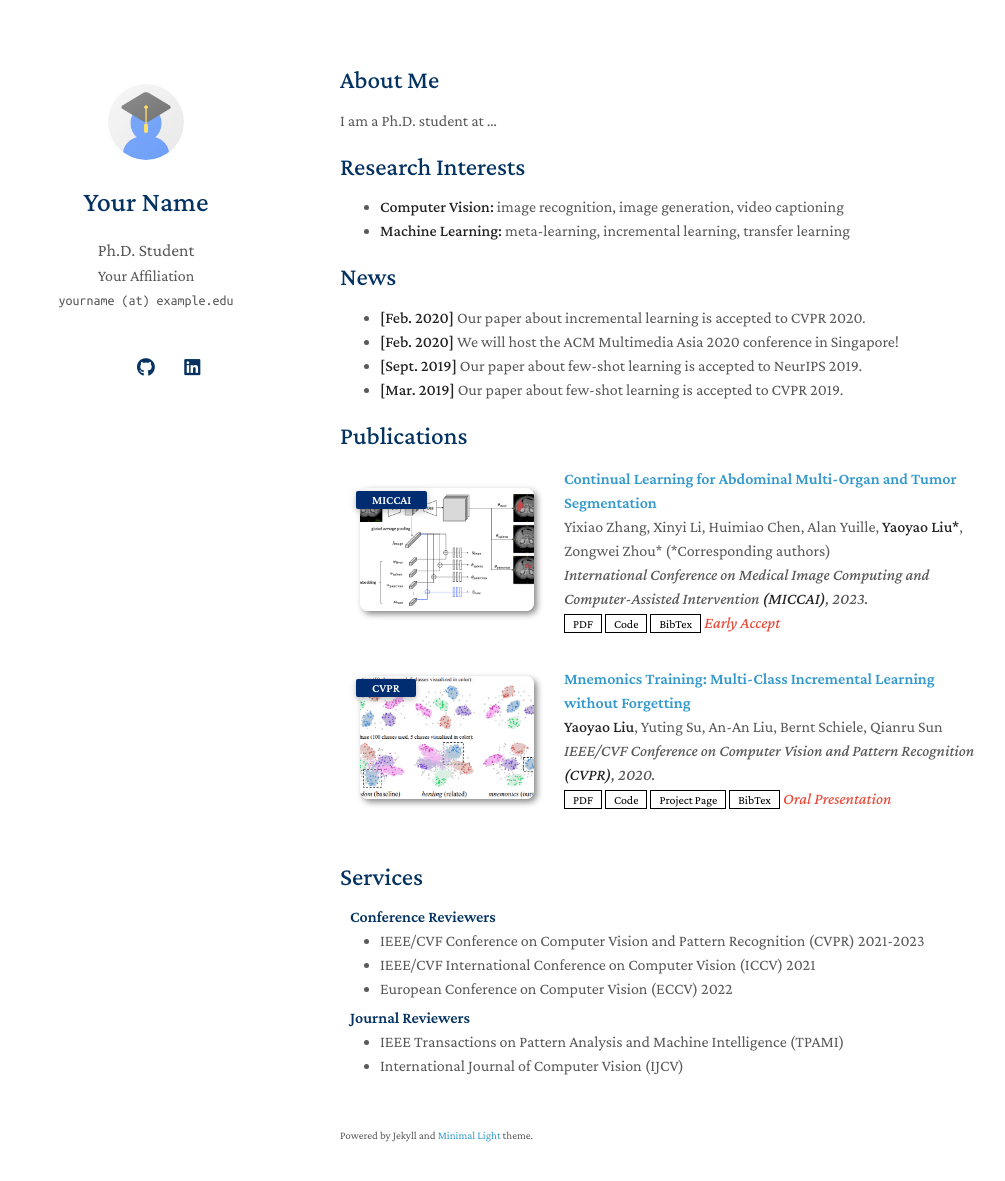
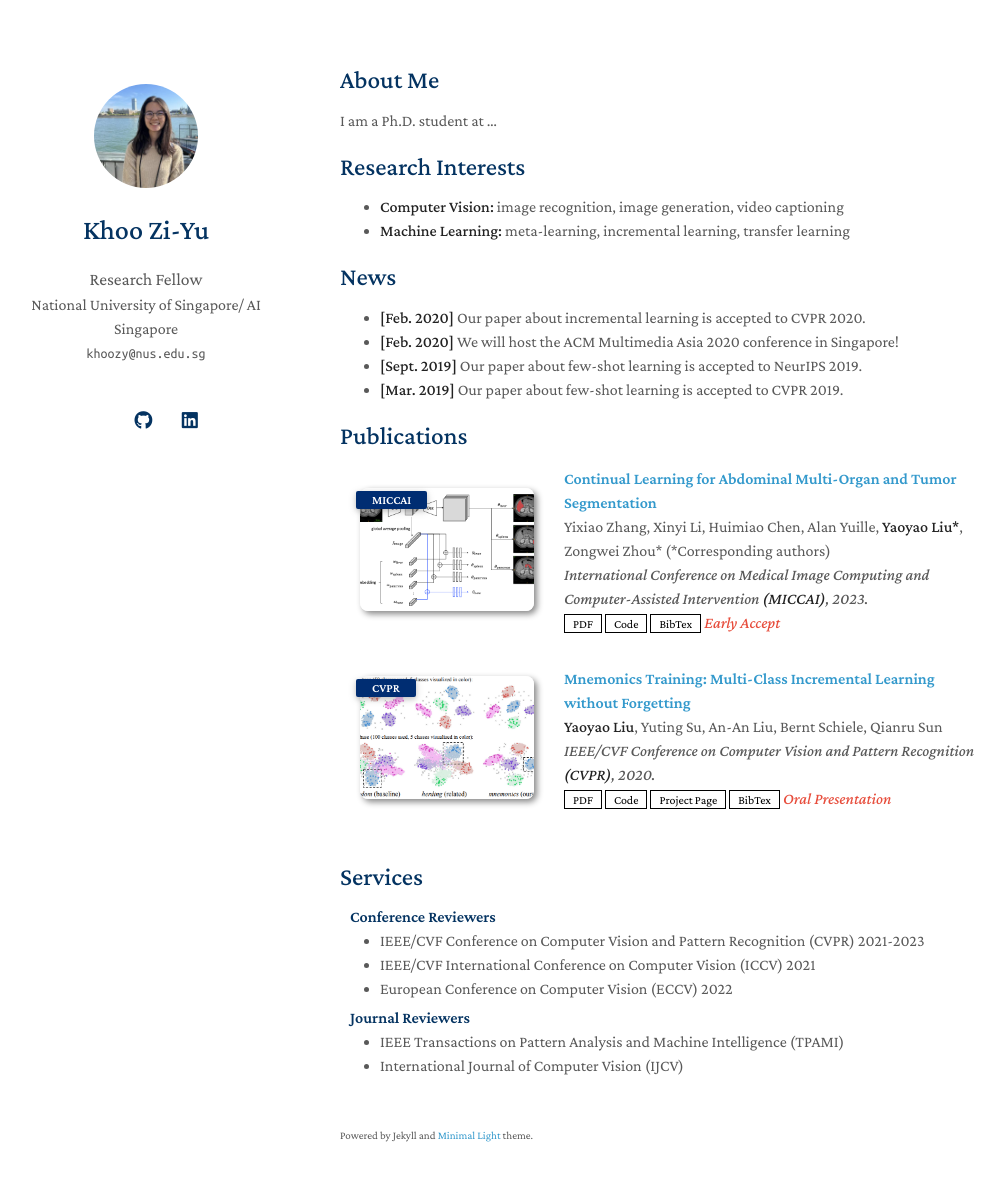
Before and after one commit to zykhoo/zykhoo.github.io, a Jekyll site: the page built from index.md, in a window 1280 px wide and 1216 px high. Shown: the top 1181 px of the window, without its empty margins (130-1135 px from the left). Built offline with Jekyll 4.4.1, drawn with Linux system fonts in a browser that asks for light colours; a style sheet for code colours, icons or effects is not loaded; our own code applies the rules of GitHub Pages for plain Markdown files.

Commit message:
Update _config.yml

```diff
--- a/_config.yml
+++ b/_config.yml
@@ -1,28 +1,26 @@
 # Basic Information
-title: Your Name
-position: Ph.D. Student
-affiliation: Your Affiliation
-email: yourname (at) example.edu
+title: Khoo Zi-Yu
+position: Research Fellow
+affiliation: National University of Singapore/ AI Singapore
+email: khoozy@nus.edu.sg
 
 # Search Engine Optimization (SEO)
 # The following information is used to improve the website traffic from search engines, e.g., Google.
-keywords: minimal light
-description: The Minimal Light is a simple and elegant jekyll theme for academic personal homepage.
-canonical: https://minimal-light-theme.yliu.me/
+keywords:
+description:
+canonical:
 
 # Links
 # If you don't need one of them, you may delete the corresponding line.
-google_scholar: https://scholar.google.com/
-cv_link: assets/files/curriculum_vitae.pdf
-github_link: https://github.com/
-linkedin: https://www.linkedin.com/
-twitter: https://twitter.com/
+google_scholar: https://scholar.google.com/citations?user=l2e2pfQAAAAJ&hl=en
+github_link: https://github.com/zykhoo
+linkedin: https://www.linkedin.com/in/zi-yu-khoo/
 
 # Images (e.g., your profile picture and your website's favicon)
 # "favicon" and "favicon_dark" are used for the light and dark modes, respectively.
-avatar: ./assets/img/avatar.png
-favicon: ./assets/img/favicon.png
-favicon_dark: ./assets/img/favicon-dark.png
+avatar: ./assets/img/46671677.jpg
+favicon: ./assets/img/46671677.jpg
+favicon_dark: ./assets/img/46671677.jpg
 
 # Footnote
 # You may use the option to disable the footnote, "Powered by Jekyll and Minimal Light theme."
```
